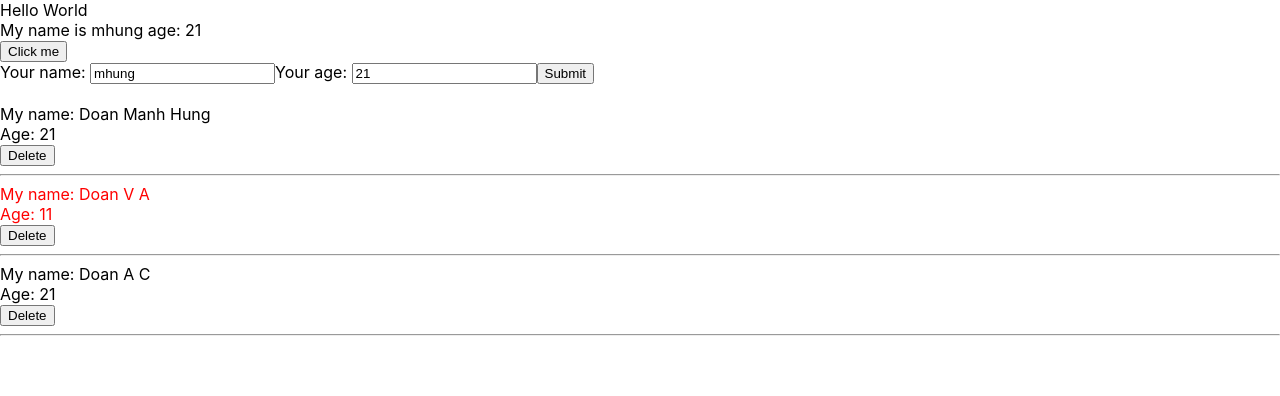
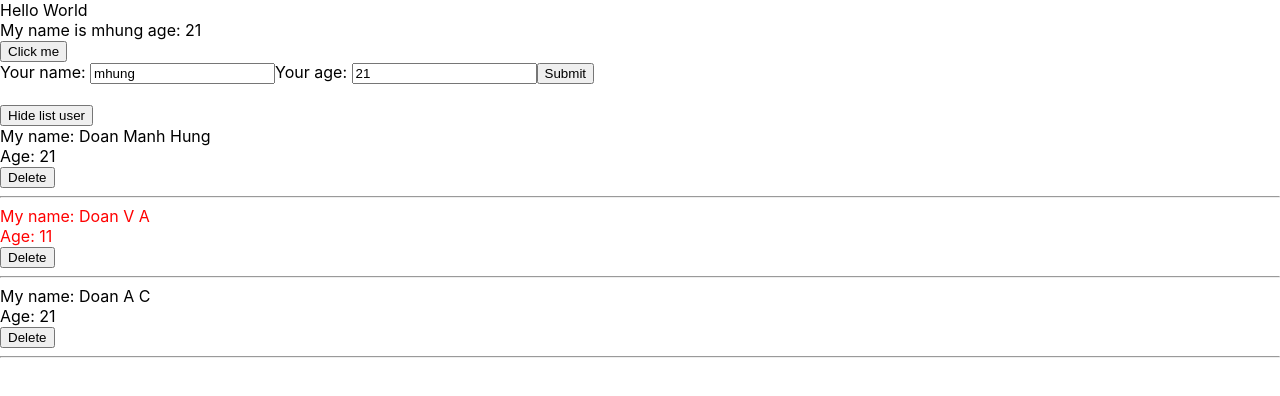
Before and after one commit to manhhungdoan/base-react-redux, a React (Create React App) app: page / in a window 1280 px wide. Shown: the top 396 px of the page. Built offline with nearby package versions, Linux system fonts and the light colour scheme.

Commit message:
#35 - useState Hook

```diff
--- a/src/components/DisplayInfor.js
+++ b/src/components/DisplayInfor.js
@@ -1,4 +1,4 @@
-import React from "react";
+import React, { useState } from "react";
 import './DisplayInfor.scss';
 // import logo from './../logo.svg';
 // class DisplayInfor extends React.Component {
@@ -65,17 +65,29 @@
 //     }
 // }
 
+
+//Chuyển class sang function sẽ không có this
 const DisplayInfor = (props) => {
     const { listUsers } = props;//object
+
+    const [isShowHideListUser, setShowHideListUser] = useState(true);
+    //Destructuring assignment
+    // this.state = {
+    //     isShowHideListUser = true;
+    // }
+
+    const handleShowHideListUser = () => {
+        setShowHideListUser(!isShowHideListUser);
+    }
+
     return (
         <>
             <br></br>
             <div className="display-infor-container">
-                {/* <img src={logo} /> */}
-                {/* <div>
-                        <button onClick={() => this.handleShowHide()}>{this.state.isShowList === true ? "Hide List Users" : "Show List Users"}</button>
-                    </div> */}
-                {true &&
+                <div>
+                    <button onClick={() => handleShowHideListUser()}>{isShowHideListUser === true ? "Hide list user" : "Show list users"}</button>
+                </div>
+                {isShowHideListUser &&
                     <div>
                         {
                             listUsers.map((user) => {
```
